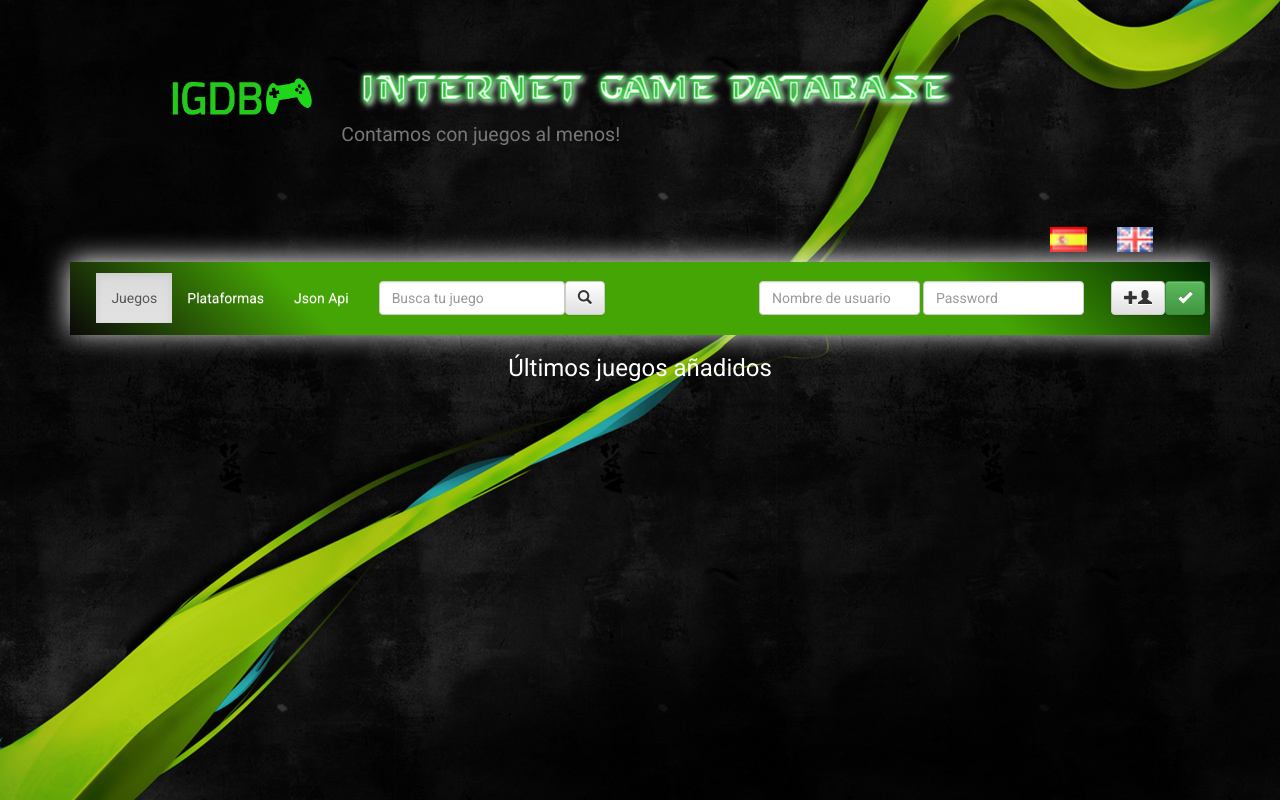
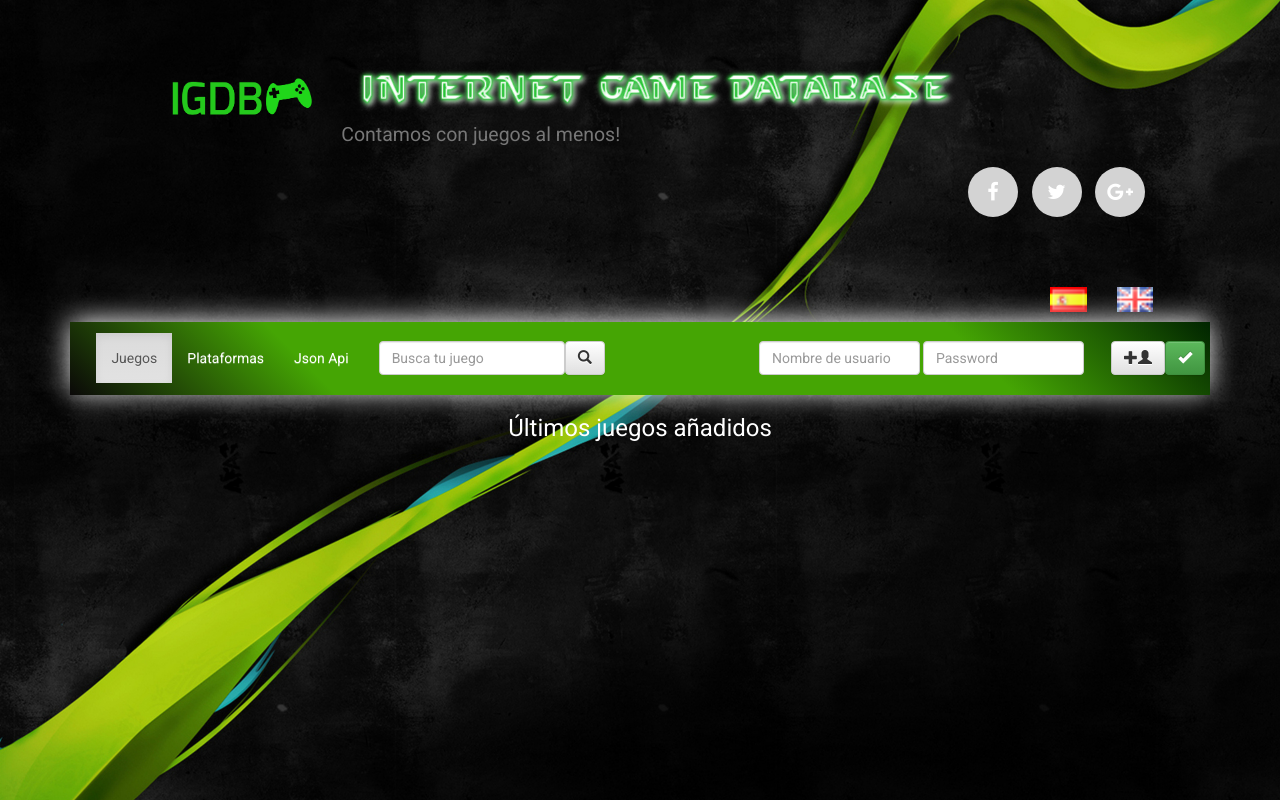
Before and after one commit to Phillip2025/internet-game-data-base, a website: page server/views/index.html in a window 1280 px wide. Drawn offline with Linux system fonts and the light colour scheme; files that its build step writes are made by us from their sources; no server answers; files whose address does not match are found by name.

Commit message:
añadido redes sociales

```diff
--- a/public/css/estilo.css
+++ b/public/css/estilo.css
@@ -250,6 +250,98 @@
 		background-color: green;
 	}
 
+
+
+/*=========================
+  Icons
+ ================= */
+
+/* footer social icons */
+ul.social-network {
+	list-style: none;
+	display: inline;
+	margin-left:0 !important;
+	padding: 0;
+}
+ul.social-network li {
+	display: inline;
+	margin: 0 5px;
+}
+
+
+/* footer social icons */
+.social-network {
+	float: right;
+}
+
+.social-network a.icoRss:hover {
+	background-color: #F56505;
+}
+.social-network a.icoFacebook:hover {
+	background-color:#3B5998;
+}
+.social-network a.icoTwitter:hover {
+	background-color:#33ccff;
+}
+.social-network a.icoGoogle:hover {
+	background-color:#BD3518;
+}
+.social-network a.icoVimeo:hover {
+	background-color:#0590B8;
+}
+.social-network a.icoLinkedin:hover {
+	background-color:#007bb7;
+}
+.social-network a.icoRss:hover i, .social-network a.icoFacebook:hover i, .social-network a.icoTwitter:hover i,
+.social-network a.icoGoogle:hover i, .social-network a.icoVimeo:hover i, .social-network a.icoLinkedin:hover i {
+	color:#fff;
+}
+a.socialIcon:hover, .socialHoverClass {
+	color:#44BCDD;
+}
+
+.social-circle li a {
+	display:inline-block;
+	position:relative;
+	margin:0 auto 0 auto;
+	-moz-border-radius:50%;
+	-webkit-border-radius:50%;
+	border-radius:50%;
+	text-align:center;
+	width: 50px;
+	height: 50px;
+	font-size:20px;
+}
+.social-circle li i {
+	margin:0;
+	line-height:50px;
+	text-align: center;
+}
+
+.social-circle li a:hover i, .triggeredHover {
+	-moz-transform: rotate(360deg);
+	-webkit-transform: rotate(360deg);
+	-ms--transform: rotate(360deg);
+	transform: rotate(360deg);
+	-webkit-transition: all 0.2s;
+	-moz-transition: all 0.2s;
+	-o-transition: all 0.2s;
+	-ms-transition: all 0.2s;
+	transition: all 0.2s;
+}
+.social-circle i {
+	color: #fff;
+	-webkit-transition: all 0.8s;
+	-moz-transition: all 0.8s;
+	-o-transition: all 0.8s;
+	-ms-transition: all 0.8s;
+	transition: all 0.8s;
+}
+
+.social-network li a {
+ background-color: #D3D3D3;
+}
+
 @media (min-width: 500px){
 	.item-game .panel-heading{
 		max-height: 50px;
--- a/server/views/index.html
+++ b/server/views/index.html
@@ -29,6 +29,7 @@
 	<link rel="stylesheet" type="text/css" href="css/fuentes.css">
 	<link rel="stylesheet" href="css/estilo.css">
 	<script src="js/app.js"></script>
+	<link href="//maxcdn.bootstrapcdn.com/font-awesome/4.2.0/css/font-awesome.min.css" rel="stylesheet">
 </head>
 <body>
 	<div class="container">
@@ -37,6 +38,13 @@
 				<h2><a href="#" ui-sref="home"><img class="col-md-3 col-xs-12" src="img/logotipo.png"><img class="col-md-9 col-xs-12" src="img/textocabecera1.png"></a>
 					<small data-ng-controller="countController" data-ng-init="getCount()">{{'SLOGAN_1' | translate}} {{count}} {{'SLOGAN_2' | translate}}</small>
 				</h2>
+			</div>
+			<div class="col-md-12">
+                <ul class="social-network social-circle">
+                    <li><a href="#" class="icoFacebook" title="Facebook"><i class="fa fa-facebook"></i></a></li>
+                    <li><a href="#" class="icoTwitter" title="Twitter"><i class="fa fa-twitter"></i></a></li>
+                    <li><a href="#" class="icoGoogle" title="Google +"><i class="fa fa-google-plus"></i></a></li>
+                </ul>
 			</div>
 			<div class="cierre"></div>
 		</header>
@@ -107,6 +115,7 @@
 			</div>
 		</nav>
 		<div class="animate-view" ng-animate-children ui-view></div>
+
 	</div>
 </body>
 </html>
```
Also changed, not shown: public/game.html (+1 -1 lines).
